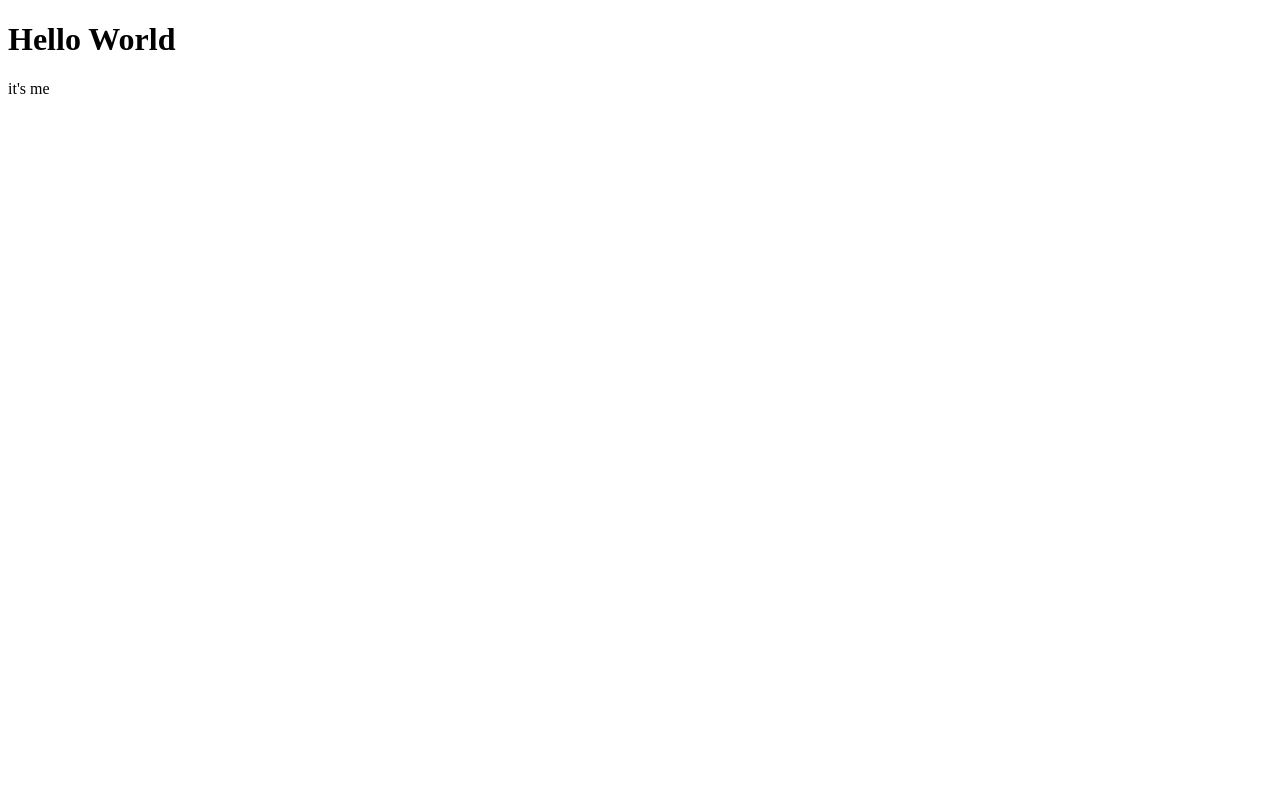
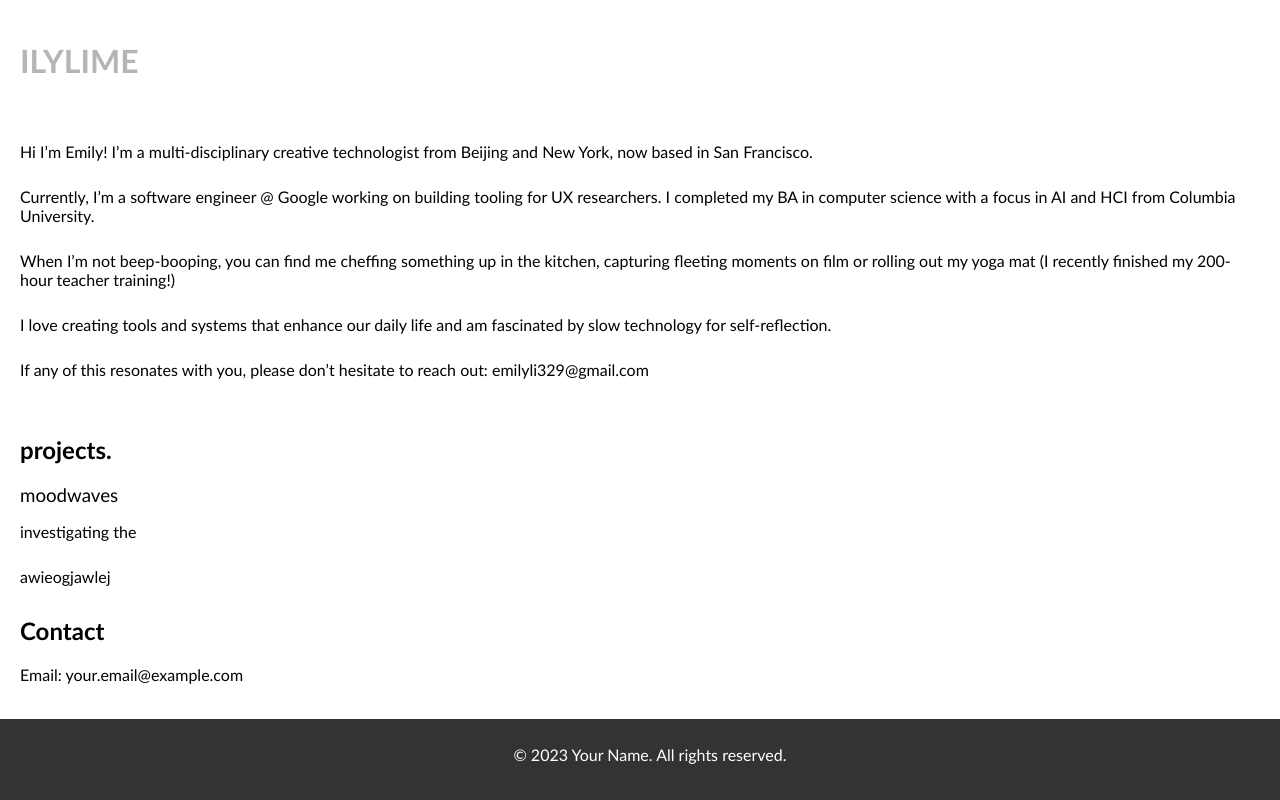
Before and after one commit to emilyili/emilyili.github.io, a plain HTML site: page index.html in a window 1280 px wide. Drawn offline with Linux system fonts and the light colour scheme.

Commit message:
updating description

```diff
--- a/index.html
+++ b/index.html
@@ -1,7 +1,67 @@
 <!DOCTYPE html>
-<html>
+<html lang="en">
+<head>
+    <meta charset="UTF-8">
+    <meta name="viewport" content="width=device-width, initial-scale=1.0">
+    <link rel="stylesheet" href="style.css">
+    <title>Your Name - Portfolio</title>
+</head>
 <body>
-  <h1>Hello World</h1>
-  <p>it's me</p>
+
+    <header>
+        <h1>ILYLIME</h1>
+    </header>
+
+    <section id="about">
+        <p>
+            Hi I’m Emily! I’m a multi-disciplinary creative technologist
+            from Beijing and New York, now based in San Francisco.
+        </p>
+        <p>
+            Currently, I’m a software engineer @ Google working on building
+            tooling for UX researchers. I completed my BA in computer
+            science with a focus in AI and HCI from Columbia University.
+        </p>
+        <p>
+            When I’m not beep-booping, you can find me cheffing something
+            up in the kitchen, capturing fleeting moments on film or rolling
+            out my yoga mat (I recently finished my 200-hour teacher training!)
+        </p>
+        <p>
+            I love creating tools and systems that enhance our daily life
+            and am fascinated by slow technology for self-reflection.
+        </p>
+        <p>
+            If any of this resonates with you, please don’t hesitate to
+            reach out: emilyli329@gmail.com </p>
+        </p>
+    </section>
+
+    <section id="projects">
+        <h2>projects.</h2>
+        <div class="project">
+            <h3>moodwaves</h3>
+            <p>investigating the </p>
+        </div>
+        <p>awieogjawlej</p>
+        <!-- Add your projects here -->
+        <!-- Example:
+        <div class="project">
+            <h3>Project Name</h3>
+            <p>Description of the project.</p>
+        </div>
+        -->
+    </section>
+
+    <section id="contact">
+        <h2>Contact</h2>
+        <p>Email: your.email@example.com</p>
+        <!-- Add more contact information as needed -->
+    </section>
+
+    <footer>
+        <p>&copy; 2023 Your Name. All rights reserved.</p>
+    </footer>
+
 </body>
 </html>
--- /dev/null
+++ b/style.css
@@ -0,0 +1,41 @@
+body {
+    font-family: 'Gill Sans', 'Gill Sans MT', Calibri, 'Trebuchet MS', sans-serif;
+    margin: 0;
+    padding: 0;
+}
+
+p {
+    font-family: 'Gill Sans', 'Gill Sans MT', Calibri, 'Trebuchet MS', sans-serif;
+    font-weight: lighter;
+    padding-bottom: 10px;
+}
+
+header {
+    font-family: 'Gill Sans', 'Gill Sans MT', Calibri, 'Trebuchet MS', sans-serif;
+    color: #b5b5b5;
+    text-align: left;
+    padding: 20px;
+}
+
+h3 {
+    font-family: 'Gill Sans', 'Gill Sans MT', Calibri, 'Trebuchet MS', sans-serif;
+    font-weight: lighter;
+    margin: 0;
+    padding: 0;
+}
+
+section {
+    margin: 20px;
+}
+
+footer {
+    background-color: #333;
+    color: #fff;
+    text-align: center;
+    padding: 10px;
+    position: fixed;
+    bottom: 0;
+    width: 100%;
+}
+
+/* Add more styling as needed */
```
